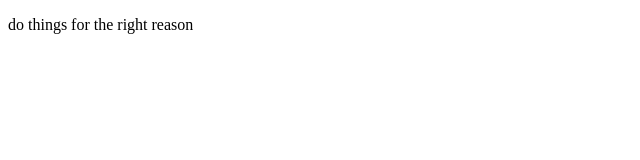
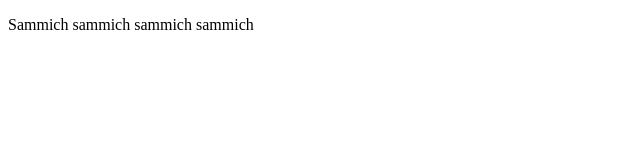
Before and after one commit to hrivera88/wsa-chatbox-2016, a plain HTML site: page index.html in a window 1280 px wide. Shown: the whole page, without its empty margins (0-640 px from the left). Drawn offline with Linux system fonts and the light colour scheme.

Commit message:
wqrevert "Yo man hei hey hey hey"
This reverts commit e2057ae94be8aca9947c714793ac22afdbb09522.

```diff
--- a/index.html
+++ b/index.html
@@ -5,6 +5,6 @@
     <title>Document</title>
 </head>
 <body>
-    <p>do things for the right reason</p>
+    <p>Sammich sammich sammich sammich</p>
 </body>
 </html>
```
